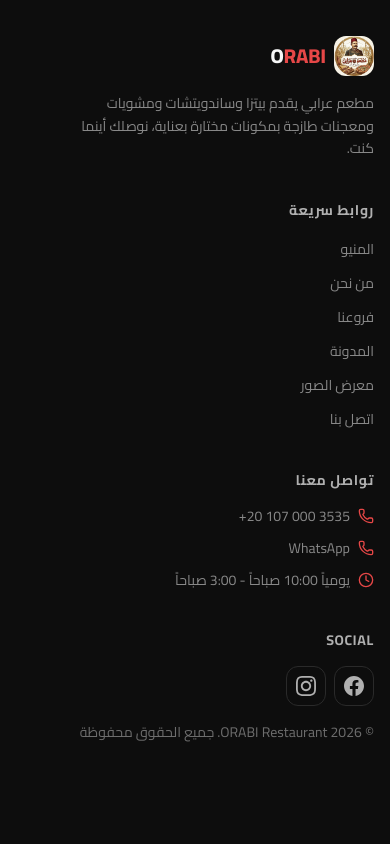
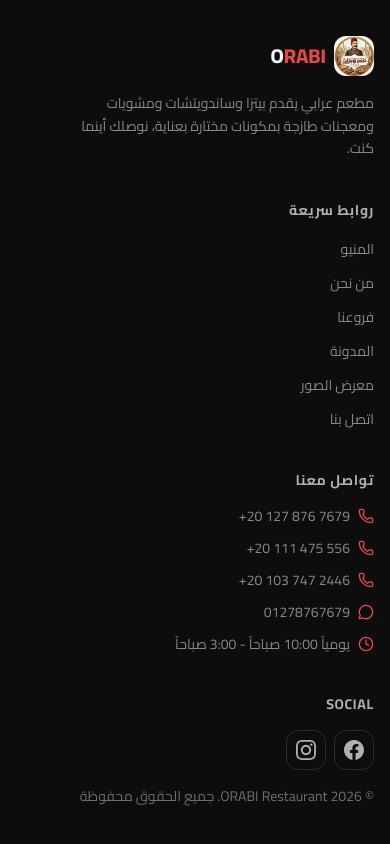
Before and after one commit to ziad1100/pizza-project, a React (Vite) app: page / in a window 390 px wide. Shown: the part 2812-3656 px from the top of the page. Before the commit the page ends 3610 px from the top, so only its background shows below. Built offline with nearby package versions, Linux system fonts and the light colour scheme; no server answers.

Commit message:
feat: use real ORABI contact numbers and branch location
Replace demo numbers with the three real phone/WhatsApp lines, add the
Shubin Al Qanater address to the seeded branch (applied to the live DB
via idempotent SQL), and list all numbers plus a WhatsApp link in the
footer.

```diff
--- a/src/components/layout/Footer.tsx
+++ b/src/components/layout/Footer.tsx
@@ -1,6 +1,6 @@
 import { Link } from 'react-router';
 import { useTranslation } from 'react-i18next';
-import { Clock, Phone } from 'lucide-react';
+import { Clock, MessageCircle, Phone } from 'lucide-react';
 import { Logo } from '@/components/logo/Logo';
 
 const socials = [
@@ -67,21 +67,37 @@ export function Footer() {
             <li className="flex items-center gap-2">
               <Phone className="h-4 w-4 text-brand-500" />
               <span dir="ltr">
-                <a href="tel:+201070003535" className="transition-colors hover:text-brand-500">
-                  +20 107 000 3535
+                <a href="tel:+201278767679" className="transition-colors hover:text-brand-500">
+                  +20 127 876 7679
                 </a>
               </span>
             </li>
             <li className="flex items-center gap-2">
               <Phone className="h-4 w-4 text-brand-500" />
               <span dir="ltr">
+                <a href="tel:+201111475556" className="transition-colors hover:text-brand-500">
+                  +20 111 475 556
+                </a>
+              </span>
+            </li>
+            <li className="flex items-center gap-2">
+              <Phone className="h-4 w-4 text-brand-500" />
+              <span dir="ltr">
+                <a href="tel:+201037472446" className="transition-colors hover:text-brand-500">
+                  +20 103 747 2446
+                </a>
+              </span>
+            </li>
+            <li className="flex items-center gap-2">
+              <MessageCircle className="h-4 w-4 text-brand-500" />
+              <span dir="ltr">
                 <a
-                  href="https://wa.me/201070003535"
+                  href="https://wa.me/201278767679"
                   target="_blank"
                   rel="noreferrer"
                   className="transition-colors hover:text-brand-500"
                 >
-                  WhatsApp
+                  01278767679
                 </a>
               </span>
             </li>
```
Also changed, not shown: 2 other files (tests, documents, lock files or other folders).
